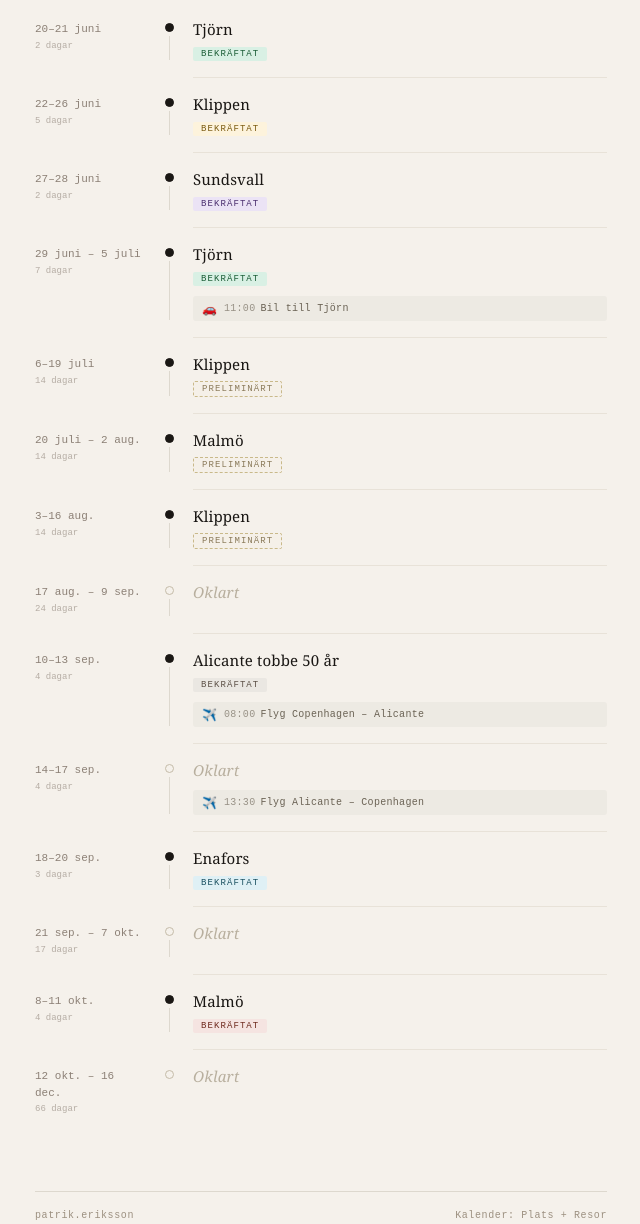
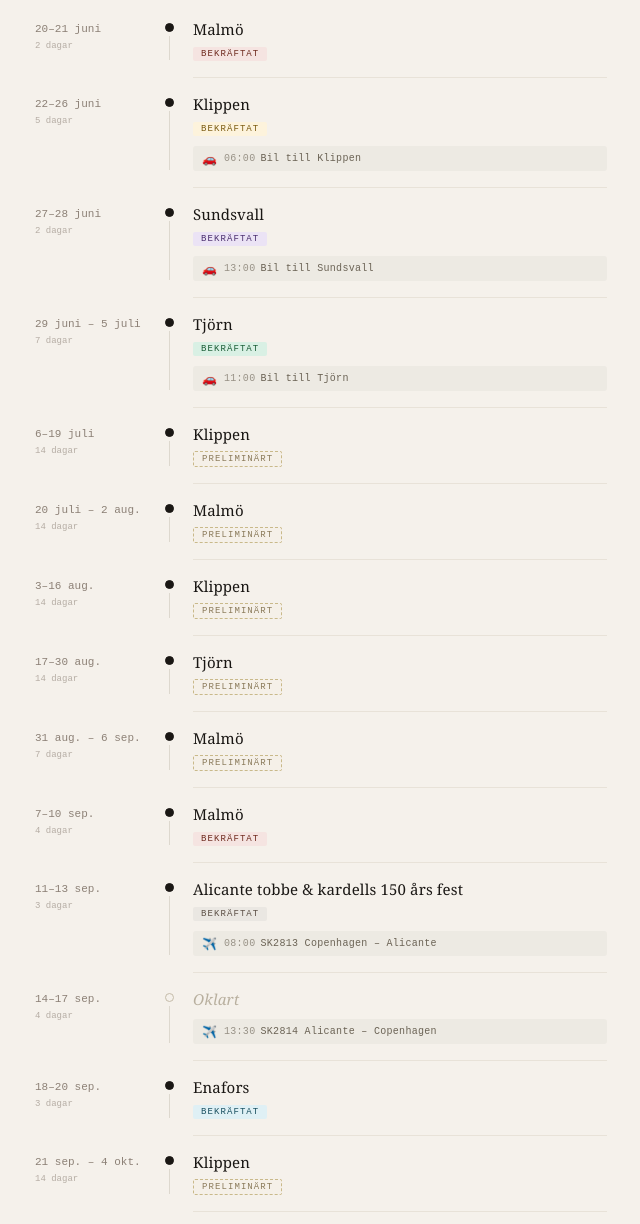
Before and after one commit to Pater483/Plats, a plain HTML site: page schema.html in a window 1280 px wide. Shown: the part 327-1551 px from the top of the page, without its empty margins (319-959 px from the left). Drawn offline with Linux system fonts and the light colour scheme.

Commit message:
Add files via upload

```diff
--- a/schema.html
+++ b/schema.html
@@ -67,7 +67,7 @@
       <h1>Patriks schema</h1>
       <div class="sub">Närmaste 180 dagarna · Plats & Resor</div>
     </div>
-    <div class="updated">Uppdaterat<br>3 jun 2026</div>
+    <div class="updated">Uppdaterat<br>19 jun 2026</div>
   </div>
 
   <div class="today-card">
@@ -89,29 +89,33 @@
 
 <script>
 const PLATS = [
-  { start: "2026-06-02", end: "2026-06-06", title: "STOCKHOLM!" },
-  { start: "2026-06-07", end: "2026-06-07", title: "MALMÖ!" },
-  { start: "2026-06-08", end: "2026-06-09", title: "TJÖRN!" },
-  { start: "2026-06-10", end: "2026-06-10", title: "TJÖRN Prel" },
-  { start: "2026-06-11", end: "2026-06-14", title: "MALMÖ!" },
-  { start: "2026-06-15", end: "2026-06-21", title: "TJÖRN!" },
+  { start: "2026-06-19", end: "2026-06-19", title: "TJÖRN!" },
+  { start: "2026-06-20", end: "2026-06-21", title: "MALMÖ!" },
   { start: "2026-06-22", end: "2026-06-26", title: "KLIPPEN!" },
   { start: "2026-06-27", end: "2026-06-28", title: "SUNDSVALL!" },
   { start: "2026-06-29", end: "2026-07-05", title: "TJÖRN!" },
   { start: "2026-07-06", end: "2026-07-19", title: "KLIPPEN Prel" },
   { start: "2026-07-20", end: "2026-08-02", title: "Malmö PREL" },
   { start: "2026-08-03", end: "2026-08-16", title: "KLIPPEN Prel" },
-  { start: "2026-09-10", end: "2026-09-13", title: "Alicante Tobbe 50 år!" },
+  { start: "2026-08-17", end: "2026-08-30", title: "TJÖRN Prel" },
+  { start: "2026-08-31", end: "2026-09-06", title: "Malmö PREL" },
+  { start: "2026-09-07", end: "2026-09-10", title: "MALMÖ!" },
+  { start: "2026-09-11", end: "2026-09-13", title: "Alicante Tobbe & Kardells 150 års fest !" },
   { start: "2026-09-18", end: "2026-09-20", title: "ENAFORS!" },
+  { start: "2026-09-21", end: "2026-10-04", title: "KLIPPEN Prel" },
+  { start: "2026-10-05", end: "2026-10-07", title: "Malmö PREL" },
   { start: "2026-10-08", end: "2026-10-11", title: "MALMÖ!" },
+  { start: "2026-10-12", end: "2026-10-31", title: "Malmö PREL" },
+  { start: "2026-11-02", end: "2026-11-29", title: "ESTEPONA Prel" },
+  { start: "2026-11-30", end: "2026-12-19", title: "Malmö PREL" },
 ];
 
 const RESOR = [
-  { date: "2026-06-07", time: "08:23", title: "SJ Stockholm – Malmö", icon: "🚂" },
-  { date: "2026-06-08", time: "08:21", title: "Tåg till Kristianstad", icon: "🚂" },
+  { date: "2026-06-22", time: "06:00", title: "Bil till Klippen", icon: "🚗" },
+  { date: "2026-06-27", time: "13:00", title: "Bil till Sundsvall", icon: "🚗" },
   { date: "2026-06-29", time: "11:00", title: "Bil till Tjörn", icon: "🚗" },
-  { date: "2026-09-11", time: "08:00", title: "Flyg Copenhagen – Alicante", icon: "✈️" },
-  { date: "2026-09-14", time: "13:30", title: "Flyg Alicante – Copenhagen", icon: "✈️" },
+  { date: "2026-09-11", time: "08:00", title: "SK2813 Copenhagen – Alicante", icon: "✈️" },
+  { date: "2026-09-14", time: "13:30", title: "SK2814 Alicante – Copenhagen", icon: "✈️" },
 ];
 
 const COLORS = {
```
